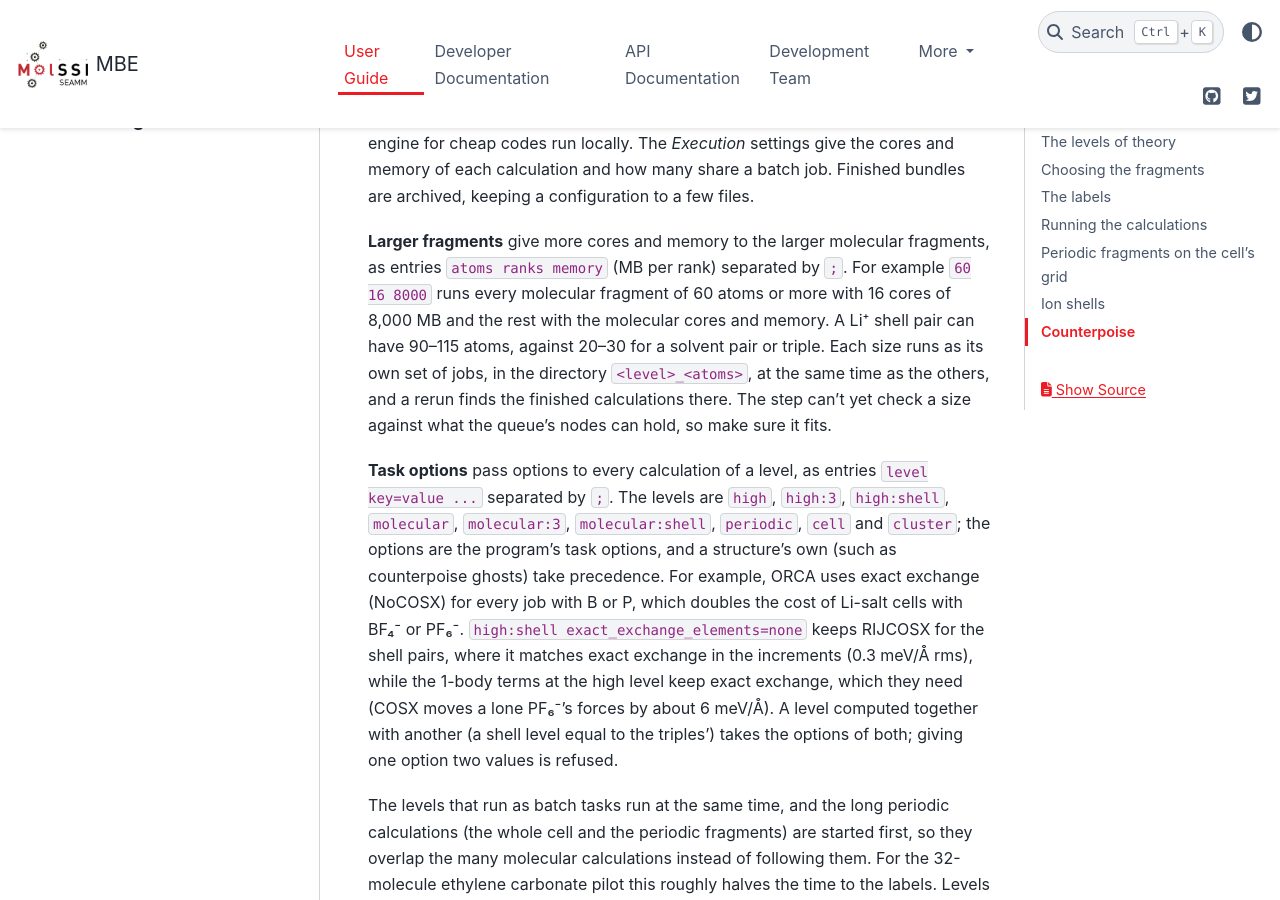
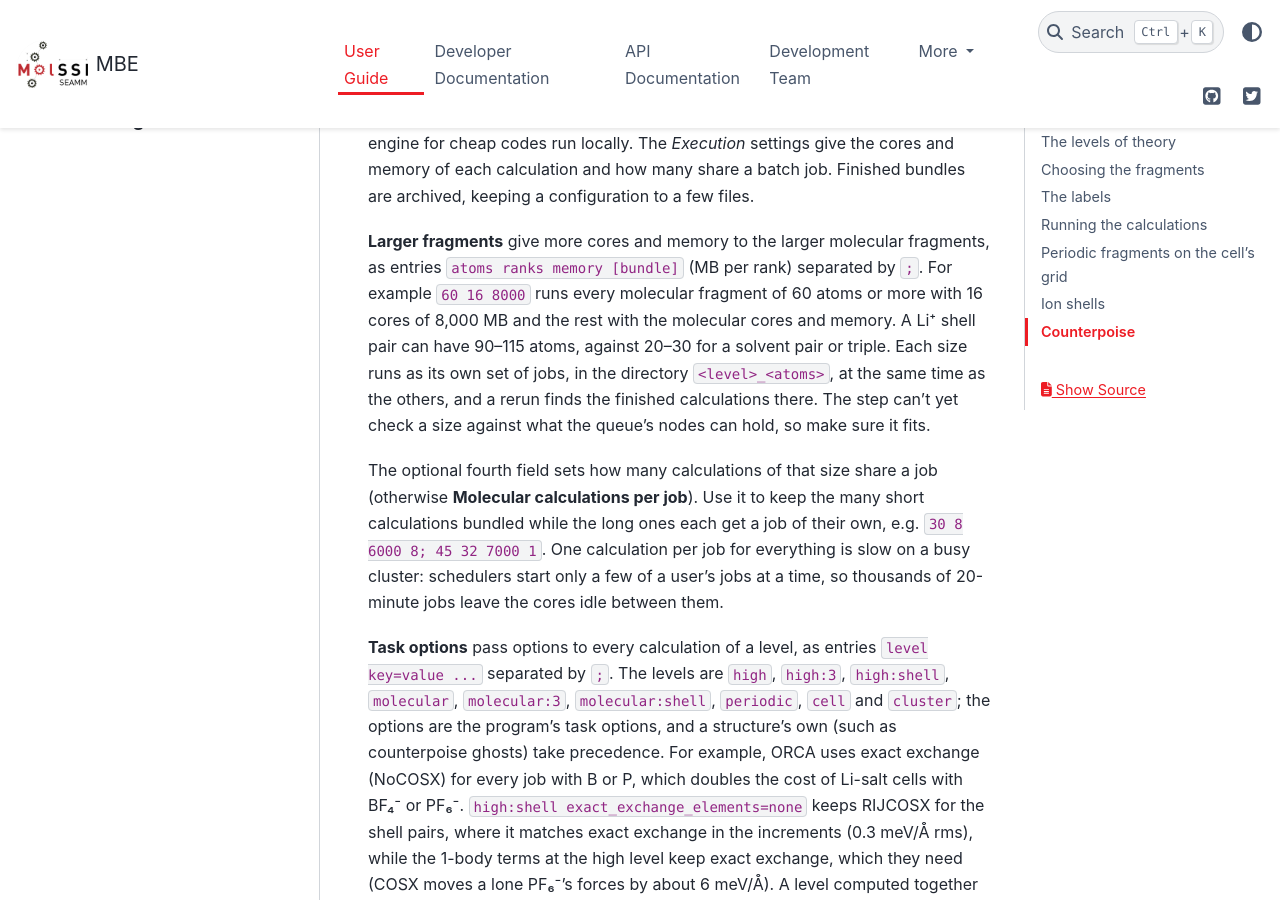
Before and after one commit to molssi-seamm/mbe_step, a Sphinx documentation site: the page built from docs/user_guide/index.rst, in a window 1280 px wide and 900 px high, scrolled down 4606 px. Built offline with Sphinx 7.4.7 and the PyData theme 0.15.4, drawn with Linux system fonts in a browser that asks for light colours; pages that are not in the unit, such as notebooks, are missing from menus.

Commit message:
Calculations per job for each fragment size
'fragment resources' entries take an optional fourth field, the calculations per
job for that size (atoms ranks memory [bundle]), e.g. '30 8 6000 8; 45 32 7000 1',
so short fragments stay bundled while each large one gets its own job.

Co-Authored-By: Claude Opus 5.5 <noreply@anthropic.com>

```diff
--- a/docs/user_guide/index.rst
+++ b/docs/user_guide/index.rst
@@ -179,13 +179,21 @@ memory of each calculation and how many share a batch job. Finished bundles are
 archived, keeping a configuration to a few files.
 
 **Larger fragments** give more cores and memory to the larger molecular
-fragments, as entries ``atoms ranks memory`` (MB per rank) separated by ``;``. For
-example ``60 16 8000`` runs every molecular fragment of 60 atoms or more with 16
-cores of 8,000 MB and the rest with the molecular cores and memory. A Li⁺ shell
-pair can have 90–115 atoms, against 20–30 for a solvent pair or triple. Each size
-runs as its own set of jobs, in the directory ``<level>_<atoms>``, at the same time
-as the others, and a rerun finds the finished calculations there. The step can't
-yet check a size against what the queue's nodes can hold, so make sure it fits.
+fragments, as entries ``atoms ranks memory [bundle]`` (MB per rank) separated by
+``;``. For example ``60 16 8000`` runs every molecular fragment of 60 atoms or more
+with 16 cores of 8,000 MB and the rest with the molecular cores and memory. A Li⁺
+shell pair can have 90–115 atoms, against 20–30 for a solvent pair or triple. Each
+size runs as its own set of jobs, in the directory ``<level>_<atoms>``, at the same
+time as the others, and a rerun finds the finished calculations there. The step
+can't yet check a size against what the queue's nodes can hold, so make sure it
+fits.
+
+The optional fourth field sets how many calculations of that size share a job
+(otherwise **Molecular calculations per job**). Use it to keep the many short
+calculations bundled while the long ones each get a job of their own, e.g.
+``30 8 6000 8; 45 32 7000 1``. One calculation per job for everything is slow on a
+busy cluster: schedulers start only a few of a user's jobs at a time, so thousands
+of 20-minute jobs leave the cores idle between them.
 
 **Task options** pass options to every calculation of a level, as entries
 ``level key=value ...`` separated by ``;``. The levels are ``high``, ``high:3``,
```
Also changed, not shown: HISTORY.rst (+7 -0 lines), 4 other files.
